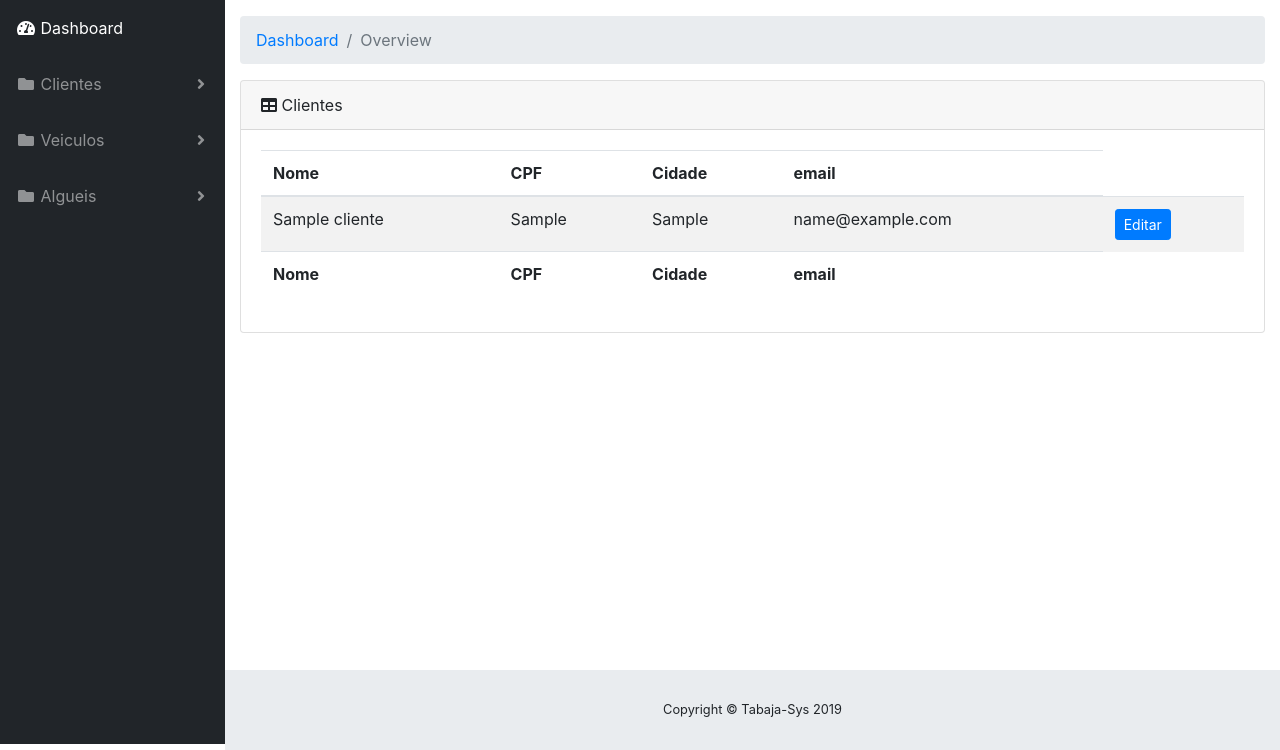
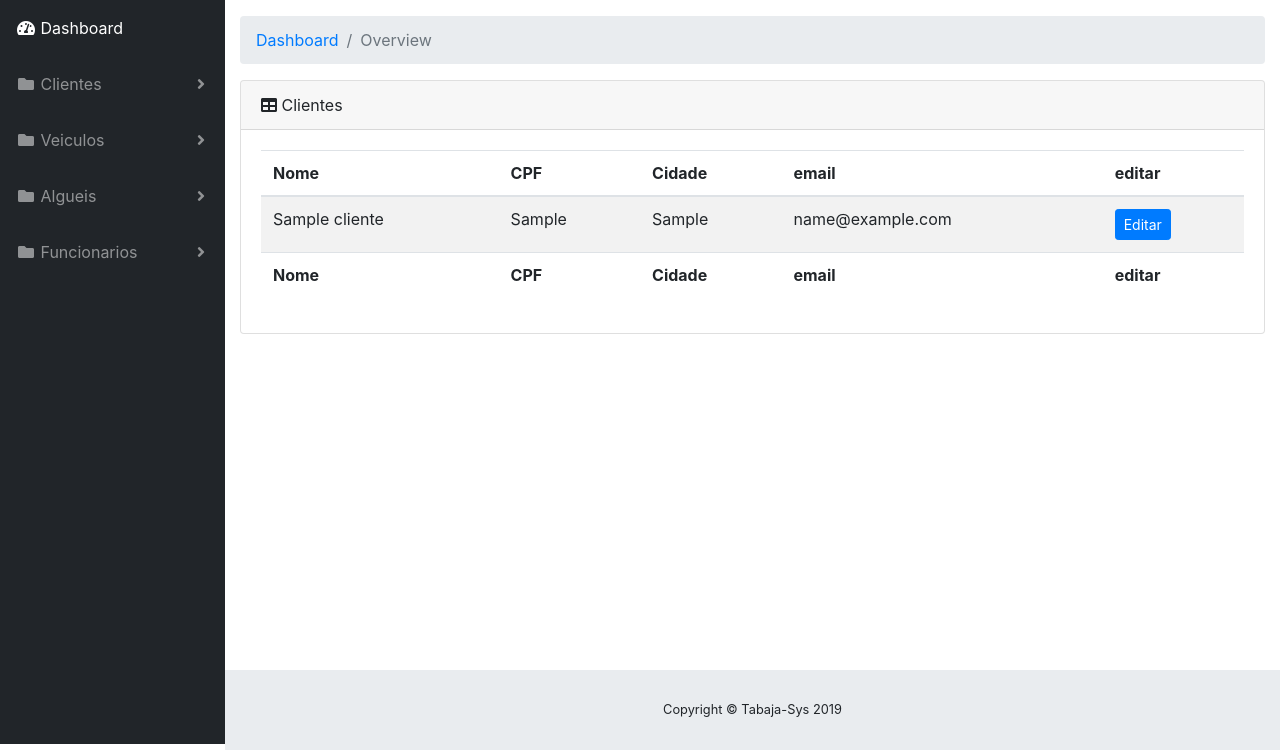
Before and after one commit to gustavolopesv3/locadoraDeVeiculos, a Django app: page /listclientes in a window 1280 px wide. Shown: the part 50-800 px from the top of the page. Run offline with Django 3.2, Linux system fonts and the light colour scheme; a user stored in the database is signed in; tables that the repository leaves empty hold one stand-in row (values such as "Sample post"); some libraries are stand-ins or nearby versions.

Commit message:
mod funcionarios

```diff
--- a/templates/base.html
+++ b/templates/base.html
@@ -103,6 +103,19 @@
           <div class="dropdown-divider"></div>
           <h6 class="dropdown-header">Cadastro:</h6>
           <a class="dropdown-item" href="{% url 'alguel' %}">Novo aluguel</a>
+        </div>
+      </li>
+        <li class="nav-item dropdown">
+        <a class="nav-link dropdown-toggle" href="#" id="pagesDropdown" role="button" data-toggle="dropdown" aria-haspopup="true" aria-expanded="false">
+          <i class="fas fa-fw fa-folder"></i>
+          <span>Funcionarios</span>
+        </a>
+        <div class="dropdown-menu" aria-labelledby="pagesDropdown">
+          <h6 class="dropdown-header">Relatorios:</h6>
+          <a class="dropdown-item" href="#">Listar funcionarios</a>
+          <div class="dropdown-divider"></div>
+          <h6 class="dropdown-header">Cadastro:</h6>
+          <a class="dropdown-item" href="#  ">Cadastrar funcionario</a>
         </div>
       </li>
 
--- a/templates/listclientes.html
+++ b/templates/listclientes.html
@@ -16,6 +16,7 @@
                     <th>CPF</th>
                     <th>Cidade</th>
                     <th>email</th>
+                    <th>editar</th>
                   </tr>
                 </thead>
                 <tfoot>
@@ -24,6 +25,7 @@
                     <th>CPF</th>
                     <th>Cidade</th>
                     <th>email</th>
+                    <th>editar</th>
                   </tr>
                 </tfoot>
                 <tbody>
```
